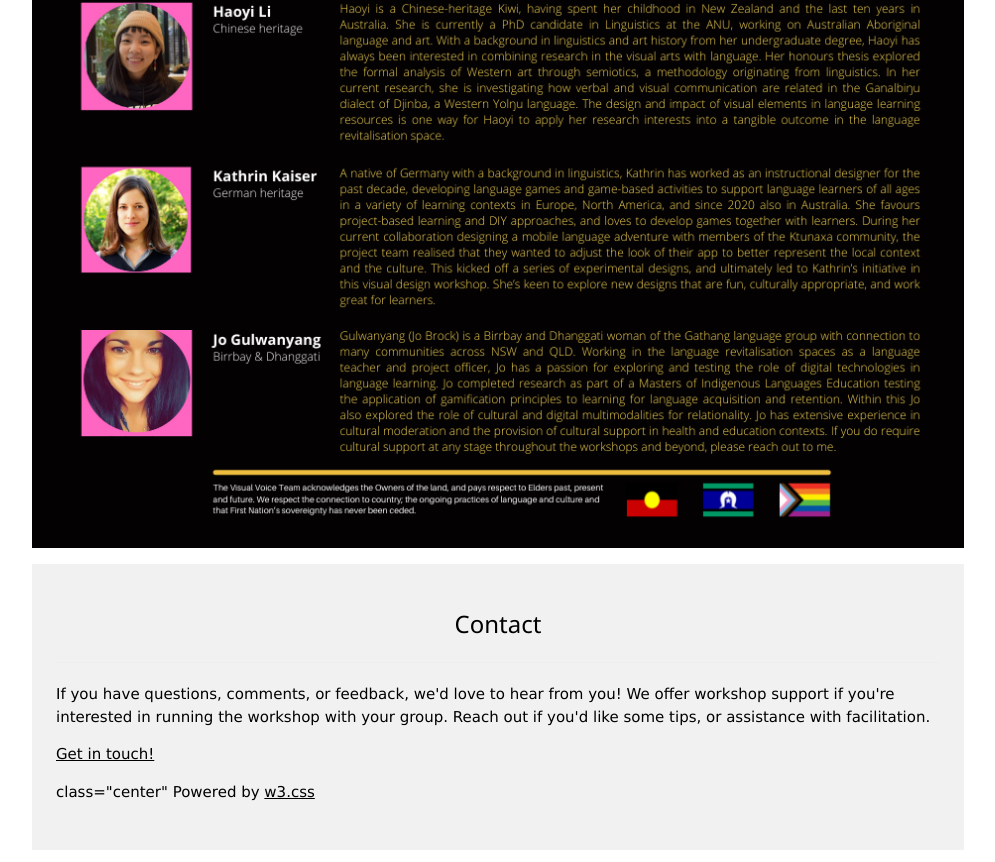
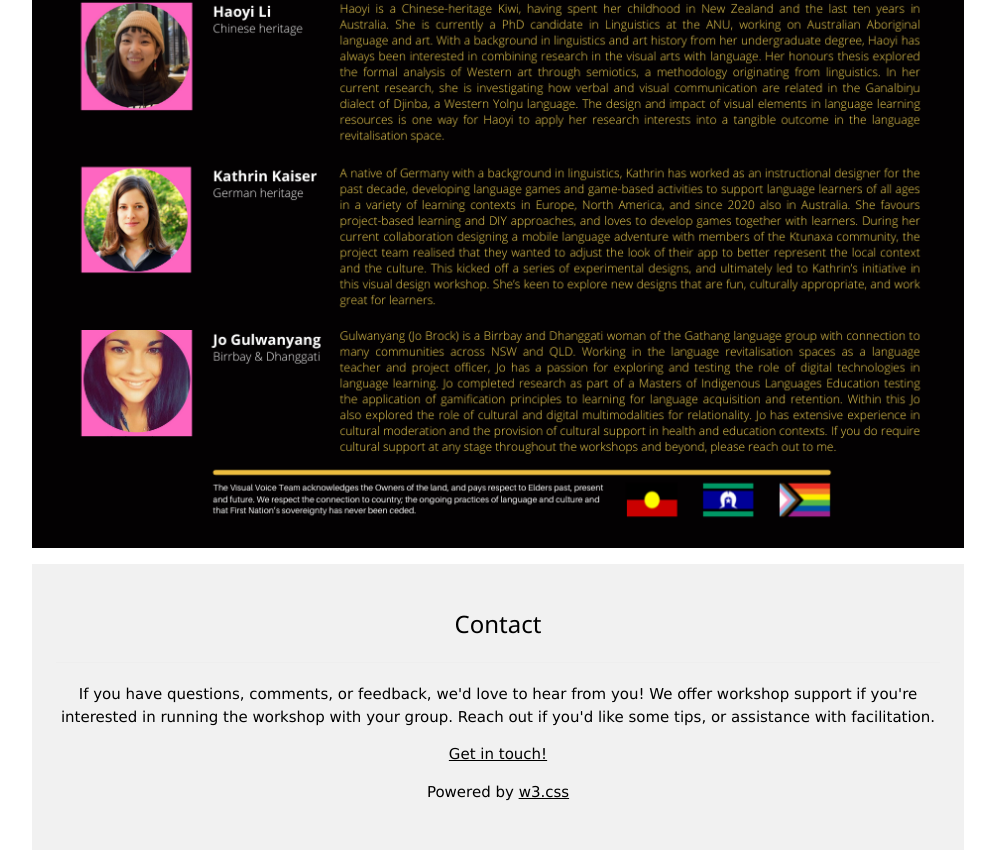
Before and after one commit to Visvoice/visvoice.github.io, a plain HTML site: page index.html in a window 1280 px wide. Shown: the part 923-1785 px from the top of the page, without its empty margins (142-1137 px from the left). Drawn offline with nearby package versions, Linux system fonts and the light colour scheme.

Commit message:
Update index.html
Centring contact info

```diff
--- a/index.html
+++ b/index.html
@@ -42,13 +42,14 @@
   <div class="w3-light-grey w3-padding-large w3-padding-32 w3-margin-top" id="contact">
     <h3 class="w3-center">Contact</h3>
     <hr>
-    <p class="center">If you have questions, comments, or feedback, we'd love to hear from you!
+    <center>
+    <p>If you have questions, comments, or feedback, we'd love to hear from you!
     We offer workshop support if you're interested in running the workshop with your group. Reach out if you'd like some tips, or assistance with facilitation.
     </p>
-    <a class="center" href="https://www.facebook.com/VisualVoiceCommunity/">Get in touch!</a>
+    <a href="https://www.facebook.com/VisualVoiceCommunity/">Get in touch!</a>
     </br>
-    <p> class="center" Powered by <a href="https://www.w3schools.com/w3css/default.asp" target="_blank" class="w3-hover-text-green">w3.css</a></p>
-
+    <p> Powered by <a href="https://www.w3schools.com/w3css/default.asp" target="_blank" class="w3-hover-text-green">w3.css</a></p>
+    </center>
   </div>
 
 <!-- End page content -->
```
